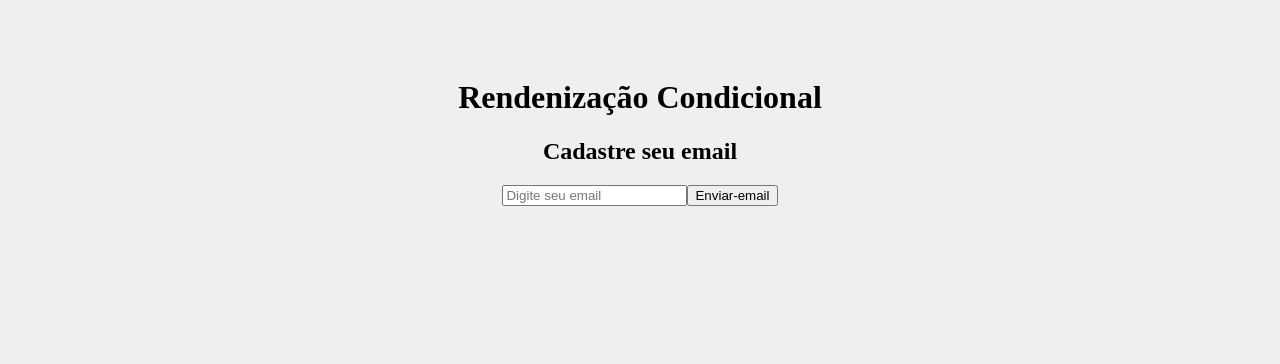
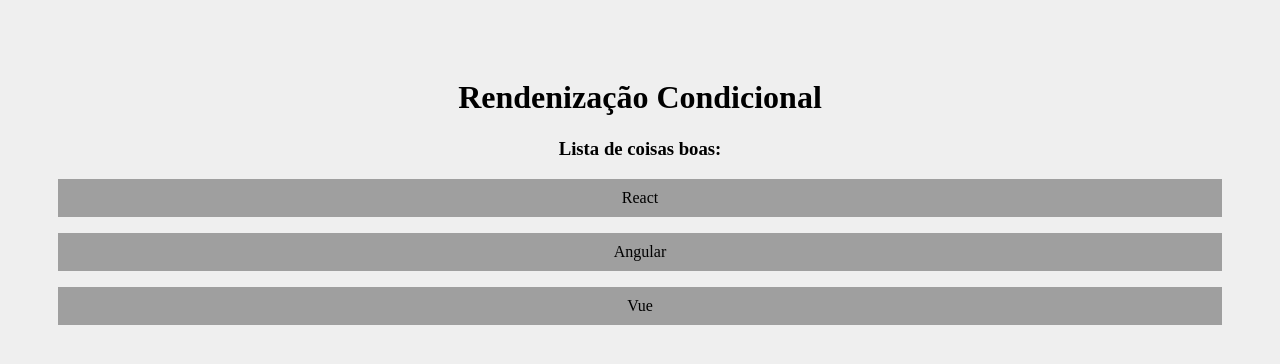
Before and after one commit to Fell1p/hora_de_codar, a React (Create React App) app: page / in a window 1280 px wide. Shown: the top 364 px of the page. Built offline with nearby package versions, Linux system fonts and the light colour scheme.

Commit message:
Aplicando a função map

```diff
--- a/src/App.js
+++ b/src/App.js
@@ -1,15 +1,17 @@
 // Arquivo JSX responsavel por organizar, reaproveitar e reindenizar o componentes
 
 import './App.css';
-import Condicional from './components/Condicional';
+import OutraLista from './components/OutraLista'
 
 function App() { //Componente responsavel pela reindenização dos componentes que compoem a aplicação
+
+  const meusItens = ['React', 'Angular', 'Vue']
 
   return ( //nome utilizada a props crianda em SayMyName para utilizar sua propriedade e assim tornar o arquivo dinamico
 
     <div className="App">
       <h1>Rendenização Condicional</h1>
-      <Condicional />
+      <OutraLista itens={meusItens} />
     </div>
   );
 }
--- a/src/components/Item.js
+++ b/src/components/Item.js
@@ -2,7 +2,7 @@
 
 import PropTypes from 'prop-types';
 
-function Item({marca, ano_lancamento}){
+export default function Item({marca, ano_lancamento}){
     return(
         <>
             <li>
@@ -21,5 +21,3 @@
     marca: 'Faltou a marca',
     ano_lancamento: 0,
 }
-
-export default Item
--- /dev/null
+++ b/src/components/OutraLista.js
@@ -0,0 +1,10 @@
+export default function OutraLista({ itens }) {
+    return (
+        <>
+            <h3>Lista de coisas boas:</h3>
+            {itens.map((item) => (
+                <p>{item}</p>
+            ))}
+        </>
+    )
+}
--- a/src/components/evento/Button.js
+++ b/src/components/evento/Button.js
@@ -1,5 +1,3 @@
-import styles from './styles.css';
-
 export default function Button(props) {
     return <button onClick={props.event} >{props.text}</button>
 }
```
Also changed, not shown: src/components/Frase/Frase.modules.css (deleted, +0 -10 lines), src/components/Frase/index.js (deleted, +0 -10 lines).
